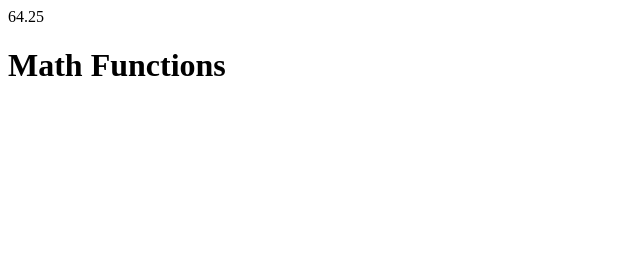
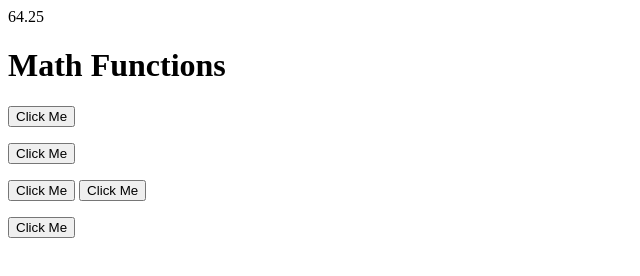
Before and after one commit to Gamblemaniac12/Project3_math_operators, a plain HTML site: page index.html in a window 1280 px wide. Shown: the whole page, without its empty margins (0-640 px from the left). Drawn offline with Linux system fonts and the light colour scheme.

Commit message:
added html code

```diff
--- a/JS/math.js
+++ b/JS/math.js
@@ -1,6 +1,6 @@
 function addition_Function() {
     var addition = 2 + 2;
-    document.getElementById(Math).interHTML ="2 + 2 = " + addition;
+    document.getElementById(Math).innerHTML ="2 + 2 = " + addition;
 }
 
 function subtraction_Function() {
--- a/index.html
+++ b/index.html
@@ -6,7 +6,15 @@
         </script>
         <body>
             <h1>Math Functions</h1>
-
+            <button onclick="addition_Function()">Click Me</button>
+            <p id="addition"></p>
+            <button onclick="subtraction_Function()">Click Me</button>
+            <p id="subtraction"></p>
+            <button onclick="multiplication()">Click Me</button>
+            <button onclick="division()">Click Me</button>
+            <p id="division"></p>
+            <button onclick="more_Math()">Click Me</button>
+            <p id="more_Math"></p>
         </body>
     </head>
 </html>
```
